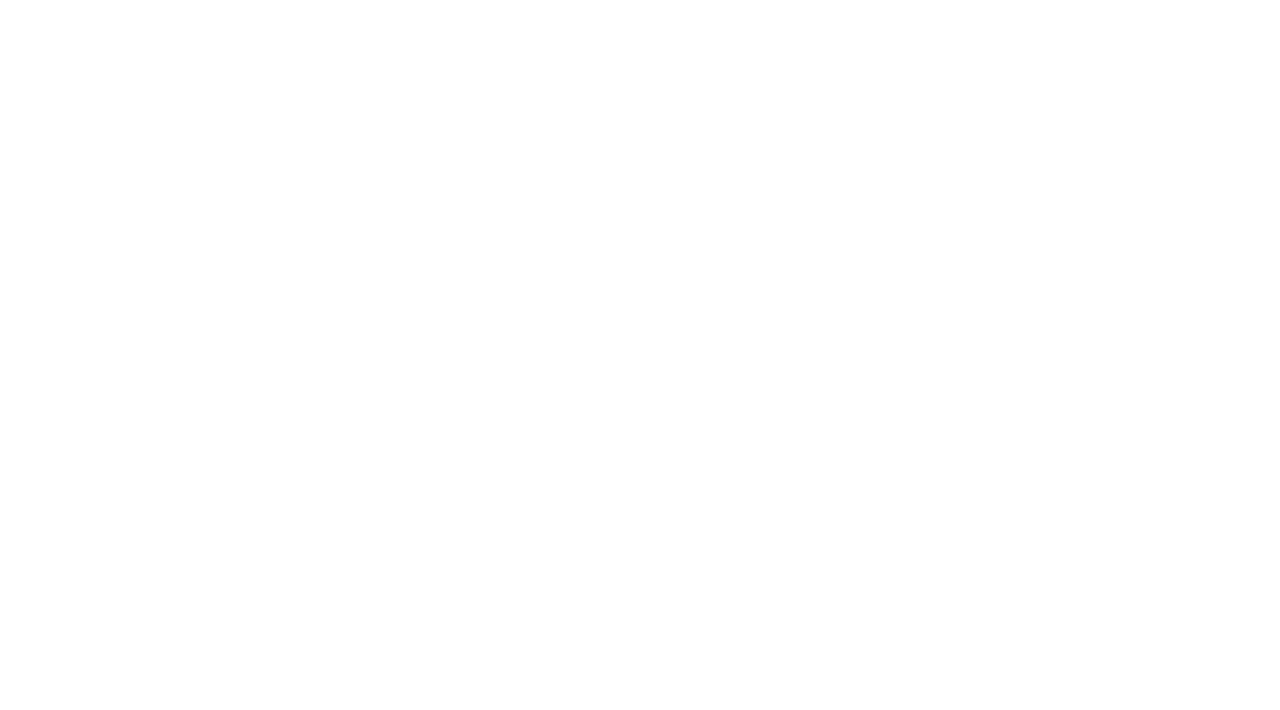
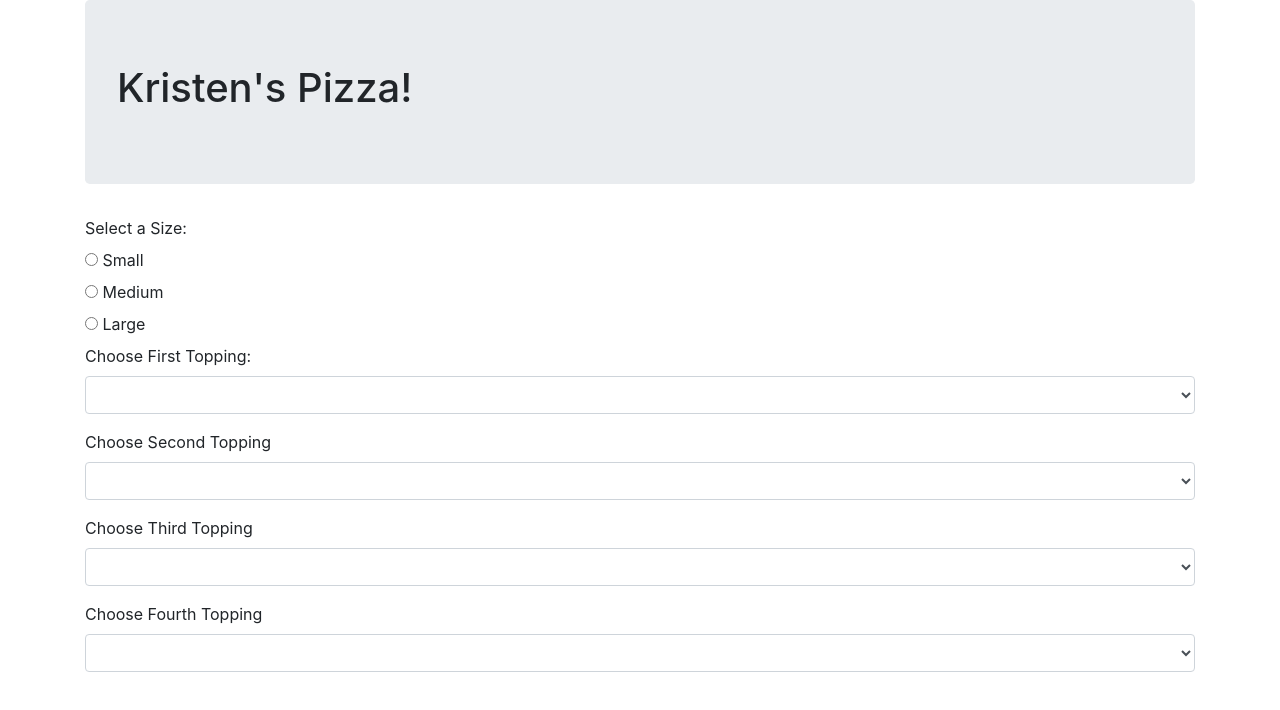
Before and after one commit to krishops/pizza-parlor, a plain HTML site: page index.html in a window 1280 px wide. Drawn offline with Linux system fonts and the light colour scheme.

Commit message:
add HTML for form input

```diff
--- a/index.html
+++ b/index.html
@@ -1,13 +1,84 @@
 <!DOCTYPE html>
 <html lang="en">
+
 <head>
   <link rel="stylesheet" href="css/bootstrap.css">
   <link rel="stylesheet" href="css/styles.css">
   <script src="js/jquery-3.6.0.js"></script>
   <script src="js/scripts.js"></script>
-  <title>Document</title>
+  <title>Kristen's Pizza!</title>
 </head>
+
 <body>
+  <div class="container">
+    <div class="jumbotron" id="heading">
+      <h1>Kristen's Pizza!</h1>
+    </div>
+
+    <form id="pizza-parlor">
+      <label for="select-size">Select a Size:</label>
+      <div class="radio">
+        <label>
+          <input type="radio" name="select-size" value="small-size">
+          Small
+        </label>
+      </div>
+      <div class="radio">
+        <label>
+          <input type="radio" name="select-size" value="medium">
+          Medium
+        </label>
+      </div>
+      <div class="radio">
+        <label>
+          <input type="radio" name="select-size" value="large">
+          Large
+        </label>
+      </div>
+      <div class="form-group">
+        <label for="topping-one" class="question">Choose First Topping:</label>
+        <select class="form-control" id="topping-one">
+          <option value="0"> </option>
+          <option value="5">Cheese</option>
+          <option value="10">Pepperoni</option>
+          <option value="15">Sausage</option>
+          <option value="20">Olives</option>
+        </select>
+      </div>
+      <div class="form-group">
+        <label for="topping-two" class="question">Choose Second Topping</label>
+        <select class="form-control" id="topping-two">
+          <option value="0"> </option>
+          <option value="5">Cheese</option>
+          <option value="10">Pepperoni</option>
+          <option value="15">Sausage</option>
+          <option value="20">Olives</option>
+        </select>
+      </div>
+      <div class="form-group">
+        <label for="topping-three" class="question">Choose Third Topping</label>
+        <select class="form-control" id="topping-three">
+          <option value="0"> </option>
+          <option value="5">Cheese</option>
+          <option value="10">Pepperoni</option>
+          <option value="15">Sausage</option>
+          <option value="20">Olives</option>
+        </select>
+      </div>
+      <div class="form-group">
+        <label for="topping-four" class="question">Choose Fourth Topping</label>
+        <select class="form-control" id="topping-four">
+          <option value="0"> </option>
+          <option value="5">Cheese</option>
+          <option value="10">Pepperoni</option>
+          <option value="15">Sausage</option>
+          <option value="20">Olives</option>
+        </select>
+      </div>
+
+    </form>
+  </div>
 
 </body>
+
 </html>
```
